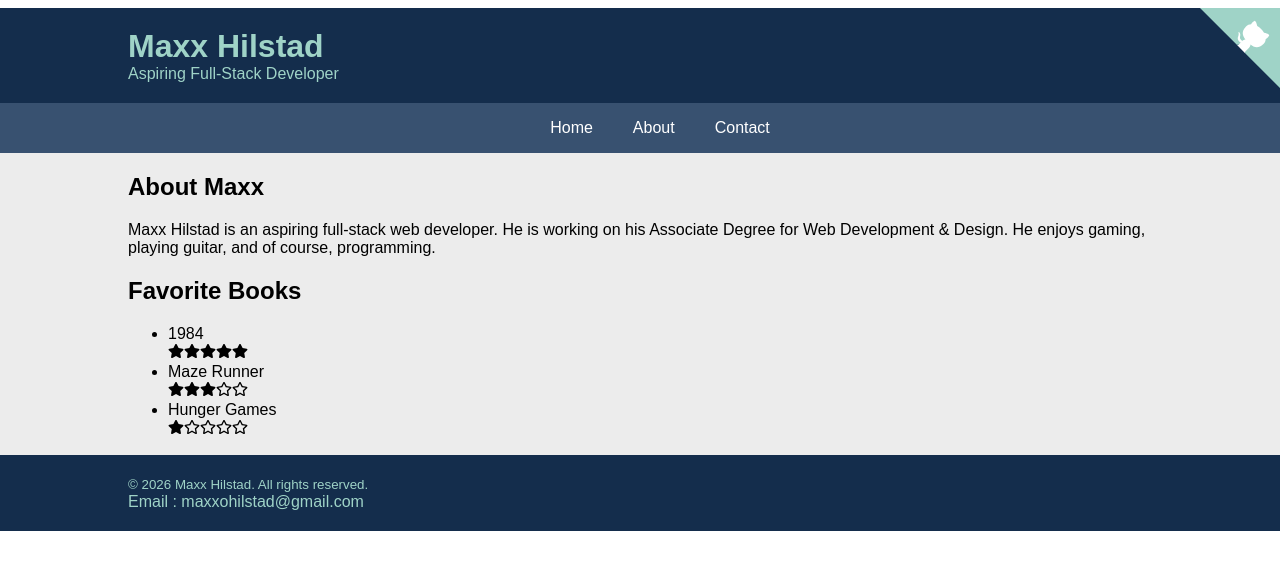
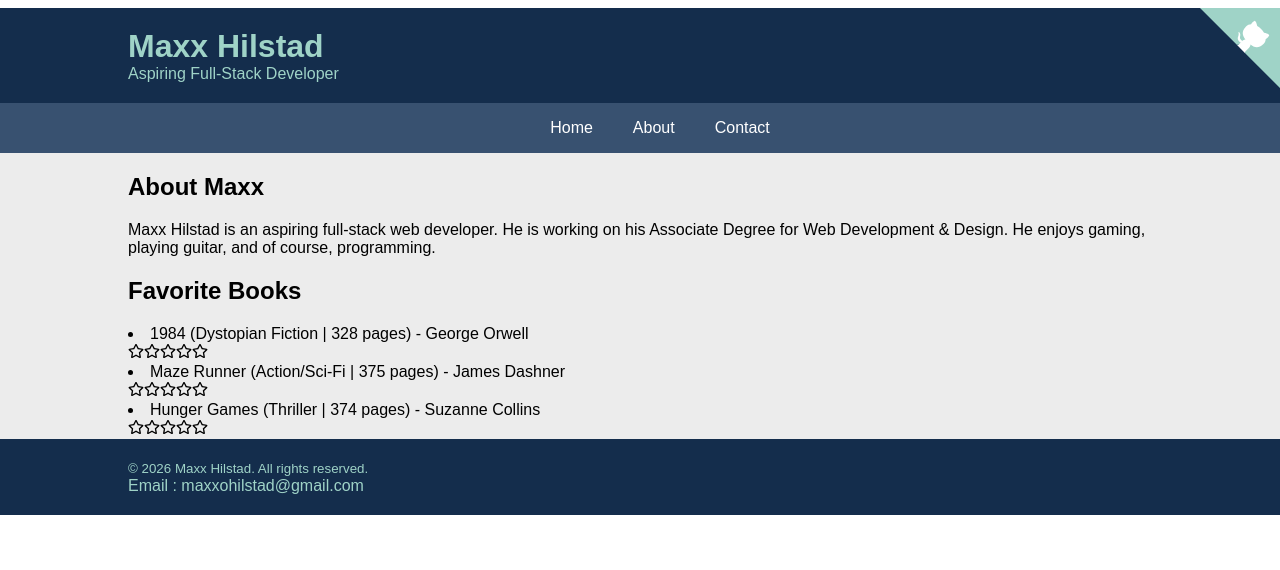
Before and after one commit to maxxhilstad/maxxhilstad.github.io, a React (Vite) app: page / in a window 1280 px wide. Shown: the top 570 px of the page. Built offline with nearby package versions, Linux system fonts and the light colour scheme.

Commit message:
Added dynamic books

```diff
--- /dev/null
+++ b/public/data/books.json
@@ -0,0 +1,26 @@
+[
+    {
+        "id": 1,
+        "title": "1984",
+        "pages": 328,
+        "genre": "Dystopian Fiction",
+        "author": "George Orwell",
+        "rating": 0
+    },
+    {
+        "id": 2,
+        "title": "Maze Runner",
+        "pages": 375,
+        "genre": "Action/Sci-Fi",
+        "author": "James Dashner",
+        "rating": 0
+    },
+    {
+        "id": 3,
+        "title": "Hunger Games",
+        "pages": 374,
+        "genre": "Thriller",
+        "author": "Suzanne Collins",
+        "rating": 0
+    }
+]
--- a/src/App.jsx
+++ b/src/App.jsx
@@ -1,27 +1,43 @@
+
+import { useState, useEffect } from 'react'
+
 import Header from "./components/header.jsx"
 import Nav from "./components/Nav.jsx"
 import Footer from "./components/Footer.jsx"
 import StarRating from "./components/StarRating.jsx"
 
-// const favMovies = [
-//   'Interstellar',
-//   'No Country for Old Men',
-//   'Hateful Eight'
-// ]
+const App = () =>{
 
-const favBooks = [
-  {title:'1984', initialRating: 5},
-  {title:'Maze Runner', initialRating: 3},
-  {title:'Hunger Games', initialRating: 1}
-]
+  const [ books, setBooks ] = useState([])
+  const [ isLoading, setIsLoading ] = useState(true)
+  const [ error, setError ] = useState(null)
 
-// const hobbies = [
-//   'Gaming',
-//   'Coding',
-//   'Magic: The Gathering'
-// ]
+  useEffect(() => {
+    (async () => {
+      try {
+      const url = './data/books.json'
+      const response = await fetch(url)
+      if (!response.ok) throw new Error('Failed to fetch books.')
+      const data = await response.json()
+      setBooks(data)
+      }
+      catch (err) {
+        setError(err.message)
+      }
+      finally {
+        setIsLoading(false)
+      }
 
-const App = () =>{
+    })()
+  }, [])
+
+  useEffect(() => {
+    if (!isLoading) document.title = 'Favorite Books'
+  }, [ isLoading ])
+
+  if (isLoading) return <div>Loading books...</div>
+  if (error) return <div>Error: {error}</div>
+
 
   return (
     <>
@@ -44,18 +60,12 @@ const App = () =>{
           </p>
         </section>
         <section>
-          {/* <h2>Favorite Movies</h2>
-          <ul>
-            {favMovies.map((movie, index) => <li key = { index }>{ movie }</li>)}
-          </ul> */}
           <h2>Favorite Books</h2>
-          <ul>
-            {favBooks.map((book, index) => <li key = { index }>{ book.title }<StarRating initialRating = {book.initialRating}/></li>)}
-          </ul>
-          {/* <h2>Hobbies</h2>
-          <ul>
-            {hobbies.map((hobby, index) => <li key = { index }>{ hobby }</li>)}
-          </ul> */}
+
+          {books.map(book => (
+            <li key={book.id}>{book.title} ({book.genre} | {book.pages} pages) - {book.author}<StarRating initialRating={book.rating}/></li>
+          ))}
+
         </section>
       </main>
       <Footer />
```
Also changed, not shown: 4 other files (tests, documents, lock files or other folders).
